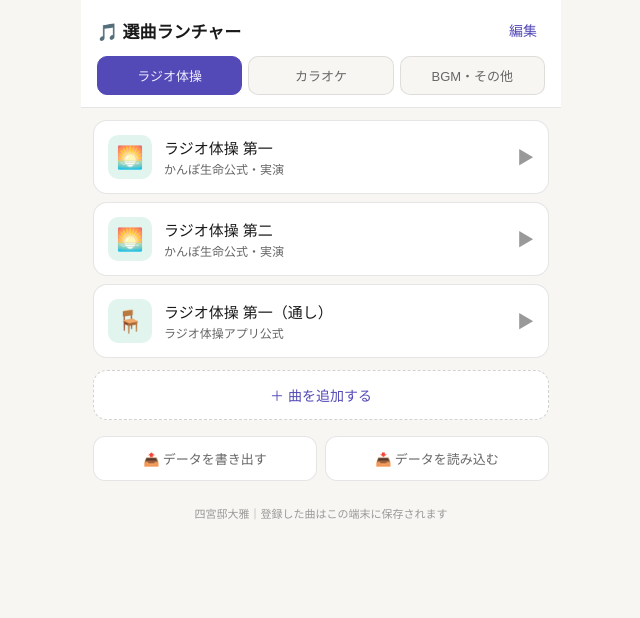
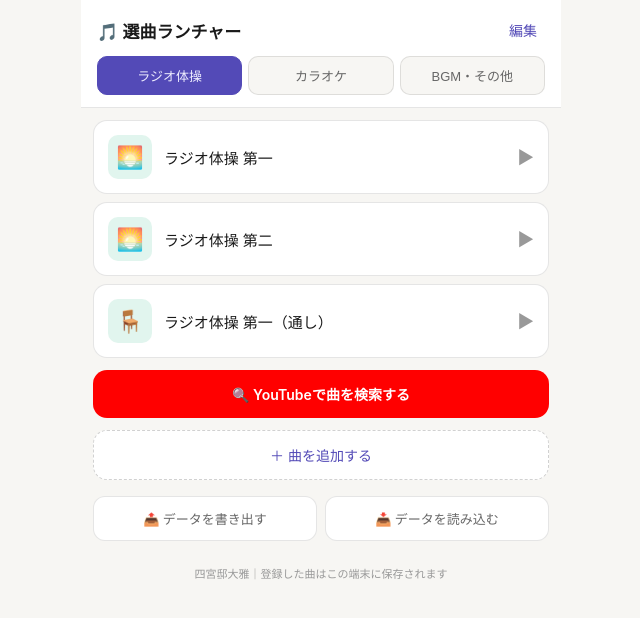
Before and after one commit to taigacaremanager-hue/launcher, a plain HTML site: page index.html in a window 1280 px wide. Shown: the whole page, without its empty margins (319-959 px from the left). Drawn offline with Linux system fonts and the light colour scheme.

Commit message:
Update index.html

```diff
--- a/index.html
+++ b/index.html
@@ -144,14 +144,7 @@
     overflow: hidden;
     text-overflow: ellipsis;
   }
-  .song-sub {
-    font-size: 12px;
-    color: var(--text-secondary);
-    margin-top: 2px;
-    white-space: nowrap;
-    overflow: hidden;
-    text-overflow: ellipsis;
-  }
+  .song-sub { display: none; }
 
   .song-arrow {
     color: var(--text-hint);
@@ -187,6 +180,26 @@
     cursor: pointer;
     flex-shrink: 0;
     white-space: nowrap;
+  }
+
+  /* YouTube検索ボタン */
+  .yt-search-btn {
+    display: flex;
+    align-items: center;
+    justify-content: center;
+    gap: 8px;
+    margin: 12px 12px 0;
+    padding: 14px;
+    background: #FF0000;
+    border: none;
+    border-radius: 14px;
+    color: white;
+    font-size: 14px;
+    font-weight: 600;
+    cursor: pointer;
+    width: calc(100% - 24px);
+    -webkit-appearance: none;
+    font-family: inherit;
   }
 
   /* 追加ボタン */
@@ -356,6 +369,7 @@
 
   <div id="song-list" class="songs"></div>
 
+  <button class="yt-search-btn" onclick="window.open('https://www.youtube.com/results?search_query=カラオケ', '_blank')">🔍 YouTubeで曲を検索する</button>
   <button class="add-btn" onclick="openModal()">＋ 曲を追加する</button>
 
   <div class="data-btns">
```
